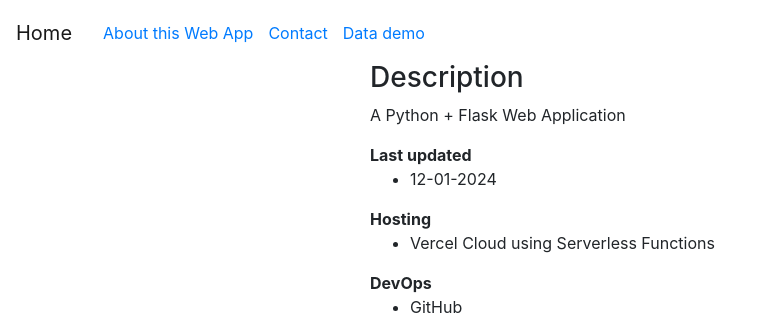
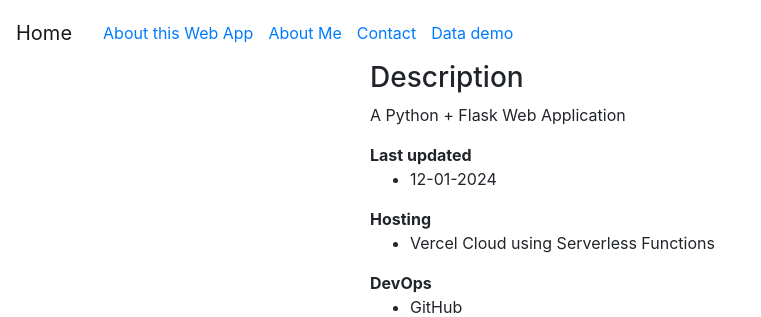
Before and after one commit to persteenolsen/flask-vercel-start-one, a Flask app: page /about/ in a window 1280 px wide. Shown: the top 317 px of the page, without its empty margins (0-761 px from the left). Run offline with Flask 3, Linux system fonts and the light colour scheme; some libraries are stand-ins or nearby versions.

Commit message:
Added About Me

```diff
--- a/api/templates/layout.html
+++ b/api/templates/layout.html
@@ -59,6 +59,9 @@
                         <a href="{{ url_for('about') }}">About this Web App</a>
                     </li>
 
+                    <li class="nav-item" style="margin-left: 15px; margin-top: 5px;">
+                        <a href="{{ url_for('aboutme') }}">About Me</a>
+                    </li>
 
                     <li class="nav-item" style="margin-left: 15px; margin-top: 5px;">
                         <a href="{{ url_for('contact') }}">Contact</a>
```
